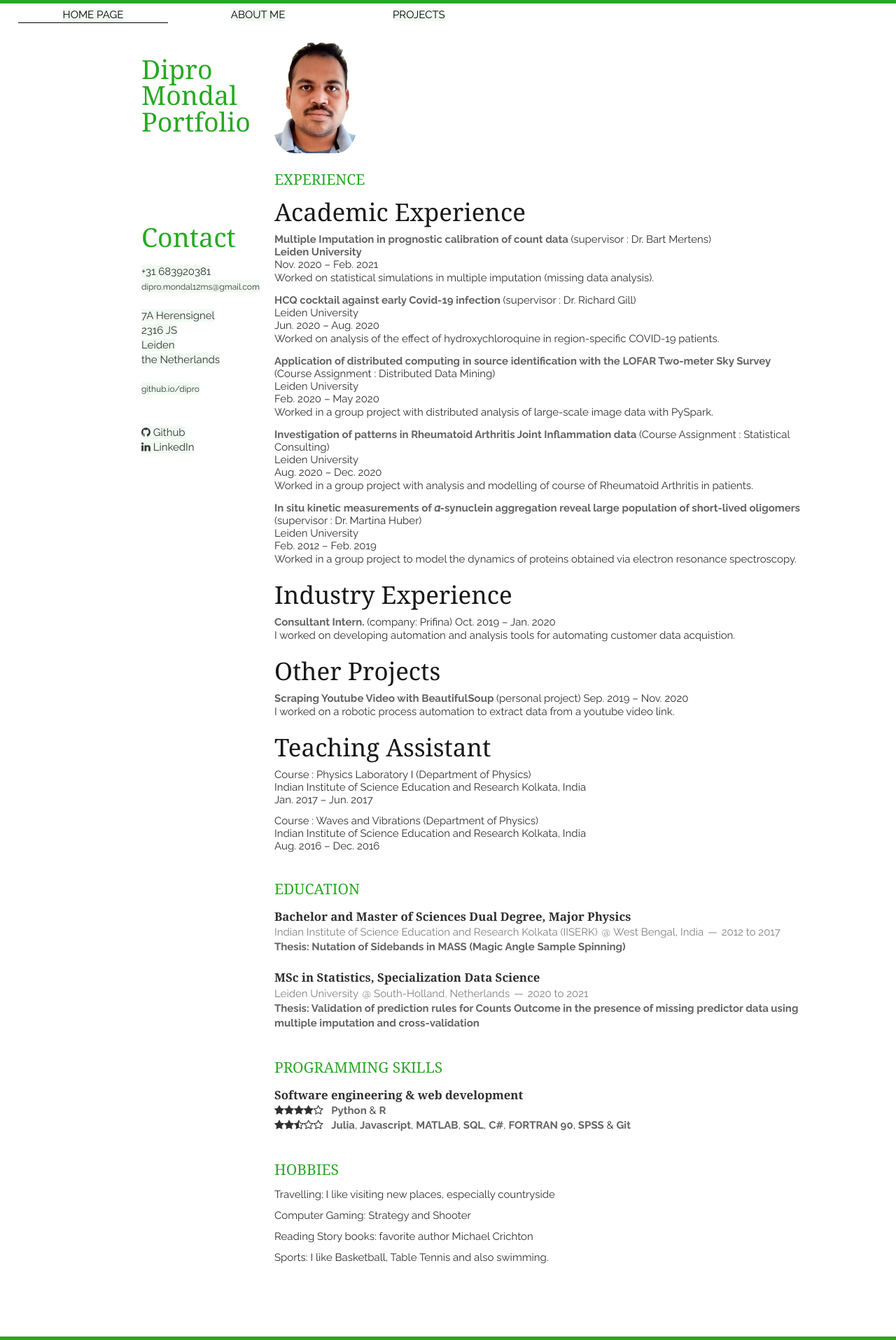
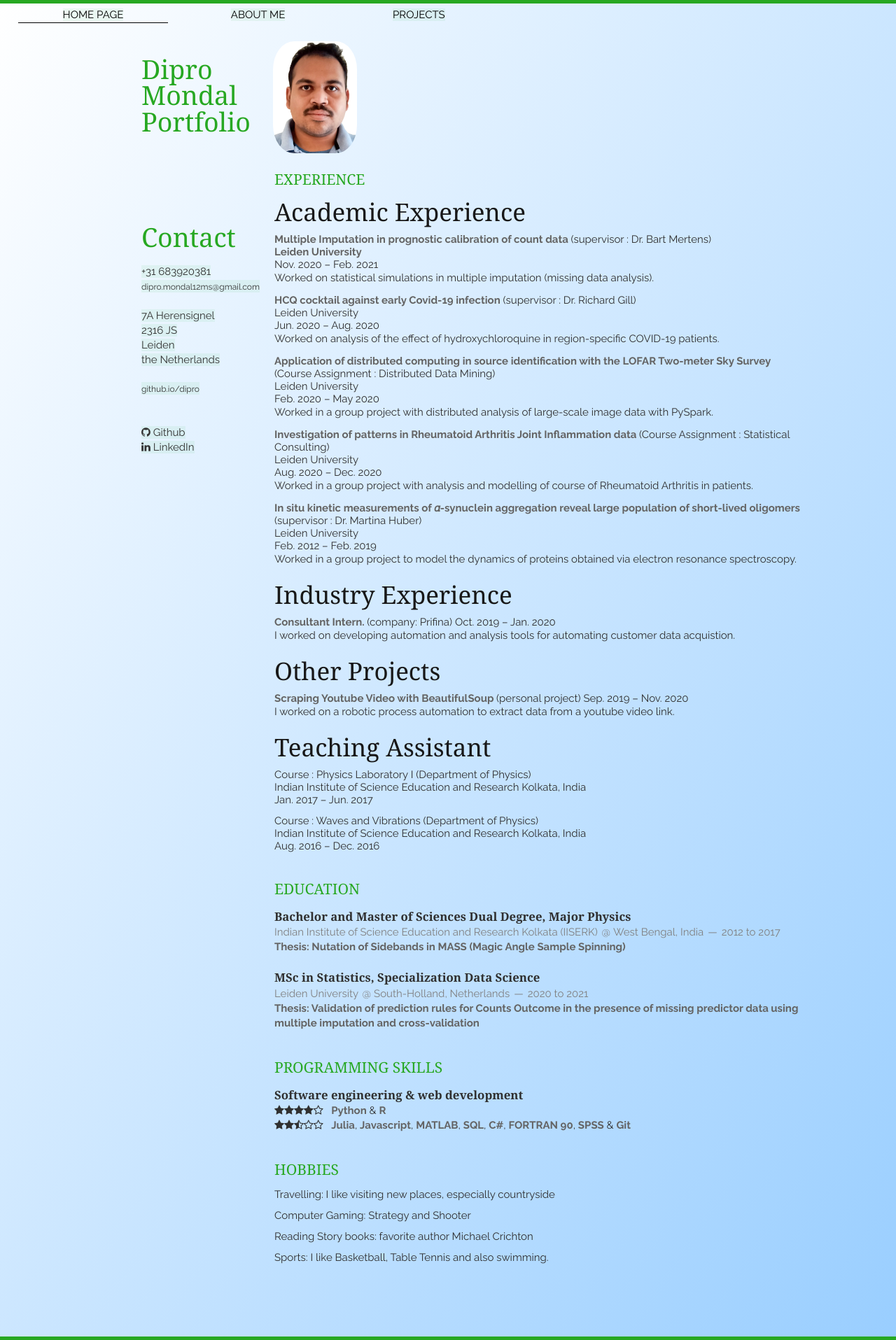
Before and after one commit to kuntala-c/kuntala-c.github.io, a Jekyll site: the page built from index.html, in a window 1280 px wide. Shown: the whole page at 70% size. Built offline with Jekyll 4.4.1, drawn with Linux system fonts in a browser that asks for light colours; nearby versions of some CDN libraries; the list of posts is cut into pages by our own code.

Commit message:
Update styles_mine.css

```diff
--- a/static/css/styles_mine.css
+++ b/static/css/styles_mine.css
@@ -1,5 +1,7 @@
 body{
     margin: 0px;
+    background-color: white; /* For browsers that do not support gradients */
+    background-image: linear-gradient(to bottom right, white, #99ceff);
 }
 
 .container{
```
